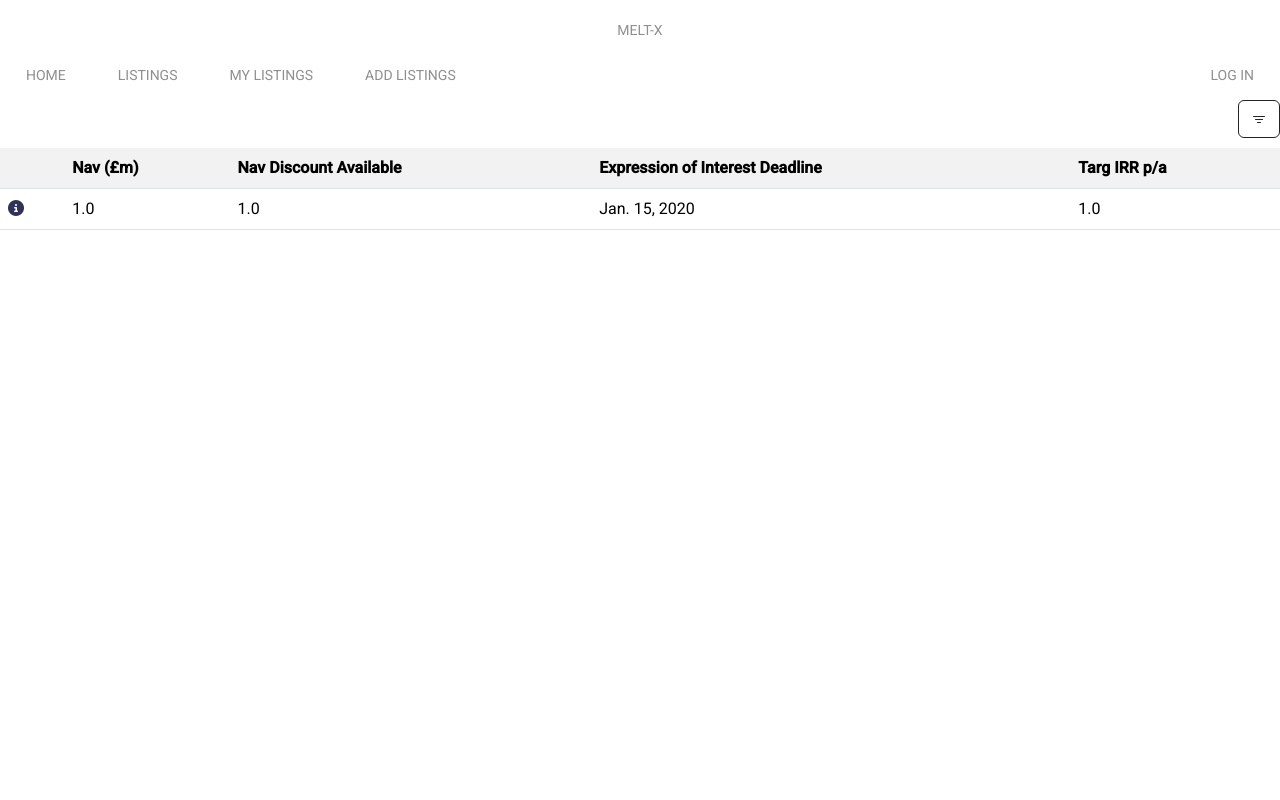
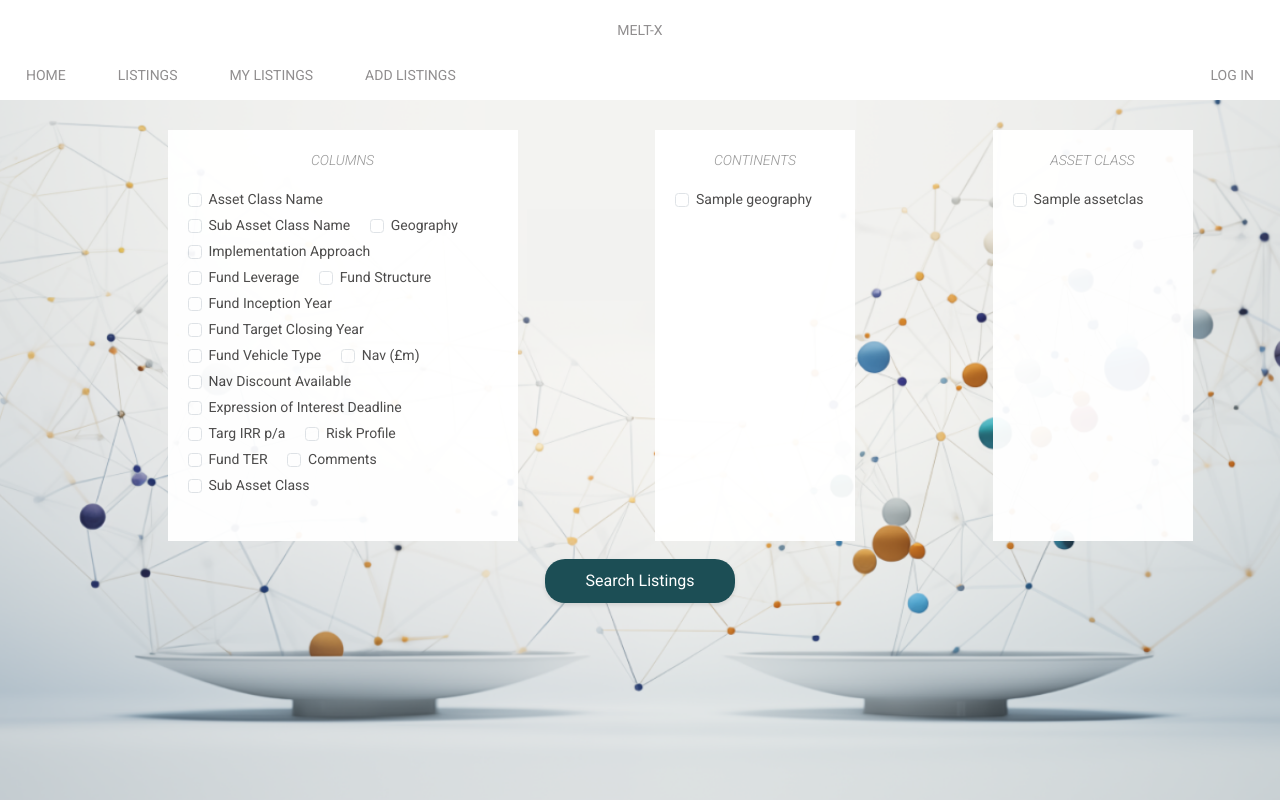
Before and after one commit to finno41/MeltEx-project, a Django app: page /listings/filter in a window 1280 px wide; the page is wider, and only the part inside the window is pictured. Run offline with Django 4.2, Linux system fonts and the light colour scheme; tables that the repository leaves empty hold one stand-in row (values such as "Sample post"); some libraries are stand-ins or nearby versions.

Commit message:
add filter page

```diff
--- a/meltexapp/config/general.py
+++ b/meltexapp/config/general.py
@@ -12,3 +12,7 @@ def permissions_key_value_dict():
 
 def permissions_key_value_tuples():
     return [(option["key"], option["name"]) for option in PERMISSION_OPTIONS]
+
+
+def get_config_by_key(key, config):
+    return next(lc for lc in config if lc["key"] == key)
--- a/meltexapp/helper/general.py
+++ b/meltexapp/helper/general.py
@@ -1,4 +1,5 @@
 from uuid import UUID
+import pandas as pd
 
 
 def convert_strings_to_uuids(ids, check=True):
@@ -9,3 +10,16 @@ def convert_strings_to_uuids(ids, check=True):
         return [UUID(id) for id in ids]
     else:
         return ids
+
+
+def bulk_manipulate_dict_list(list_of_dicts, from_to_map: dict = {}, add_keys={}):
+    """
+    Uses Pandas to manipulate lists of dicts.
+    Mass change keys using from_to_map to change key names, add keys with the same value using add_keys
+    """
+    df = pd.DataFrame(list_of_dicts)
+    if from_to_map:
+        df = df.rename(columns=from_to_map)
+    for key, value in add_keys.items():
+        df[key] = value
+    return df.to_dict("records")
--- /dev/null
+++ b/meltexapp/service/listing/filter.py
@@ -0,0 +1,45 @@
+from meltexapp.config.listing import LISTING_CONFIG
+from meltexapp.helper.asset_class import get_asset_class_options
+from meltexapp.helper.geography import get_continents_countries
+from meltexapp.helper.general import bulk_manipulate_dict_list
+import pandas as pd
+
+
+def get_filter_options(user):
+    columns = LISTING_CONFIG
+    asset_classes = get_asset_class_options(user)
+    asset_class_filter_data = bulk_manipulate_dict_list(
+        asset_classes,
+        from_to_map={"id": "key"},
+        add_keys={"default": True},
+    )
+    continents = get_continents_countries(user, continents_only=True)
+    continents_filter_data = bulk_manipulate_dict_list(
+        continents,
+        from_to_map={"id": "key"},
+        add_keys={"default": True},
+    )
+    return asset_class_filter_data, continents_filter_data, columns
+
+
+def add_filter_formatting(asset_class_filter, continents_filter, columns_filter):
+    return [
+        {
+            "name": "Columns",
+            "key": "columns",
+            "type": "tickbox",
+            "options": columns_filter,
+        },
+        {
+            "name": "Continents",
+            "key": "continents",
+            "type": "tickbox",
+            "options": continents_filter,
+        },
+        {
+            "name": "Asset Class",
+            "key": "asset_class",
+            "type": "tickbox",
+            "options": asset_class_filter,
+        },
+    ]
--- a/meltexapp/static/javascript/main.js
+++ b/meltexapp/static/javascript/main.js
@@ -10,3 +10,7 @@ function displayBannerNotification(type, message, topOfPageId, parentScrollEleme
   topOfPageElement.innerHTML = html
   parentScrollElement.scrollTop = 0;
 }
+
+function submitForm(formId) {
+  document.getElementById(formId).submit();
+}
--- /dev/null
+++ b/meltexapp/static/meltexapp/filter-listings.css
@@ -0,0 +1,23 @@
+.filter-options-card {
+  background-color: white;
+  opacity: 0.95;
+  min-width: 200px;
+  max-width: 350px;
+  padding: 20px 20px 40px;
+  font-size: 14px;
+  margin: 10px 10px;
+  color: #454444
+}
+
+.filter-options-card-title {
+  text-align: center;
+  margin-bottom: 10px;
+}
+
+.filter-card-container {
+  margin-top: 20px;
+  display: flex;
+  justify-content: space-evenly;
+  width: 100vw;
+  flex-wrap: wrap;
+}
--- a/meltexapp/static/meltexapp/main.css
+++ b/meltexapp/static/meltexapp/main.css
@@ -48,8 +48,9 @@ a:hover {
   background-size: cover;
   background-position: center top;
   background-image: url("../images/background.png");
-  height: 100vh;
+  background-attachment: fixed;
   min-width: 100vw;
+  min-height: 100vh;
 }
 
 .full-page-no-sb {
@@ -112,8 +113,8 @@ a:hover {
 }
 
 .confirm-button {
-  padding: 5px 40px;
-  background-color: rgb(51, 49, 87);
+  padding: 10px 40px;
+  background-color: #1C4E55;
   color: white;
   border-radius: 20px;
   box-shadow: 0 2px 4px rgba(0, 0, 0, 0.1);
--- /dev/null
+++ b/meltexapp/templates/listings/filter_listing.html
@@ -0,0 +1,32 @@
+{% extends "master.html" %}
+{% block content %}
+{% load static %}
+<link rel="stylesheet" href="{% static 'meltexapp/filter-listings.css' %}">
+<link rel="stylesheet" href="{% static 'meltexapp/main.css' %}">
+<script src="{% static 'javascript/main.js' %}"></script>
+<div class="main-background">
+  {% include "nav.html" %}
+  <form action="" id="filter-form" class="mb-2 ms-3 form-check form-check-inline" method="get"
+    onsubmit="setFormStore()">
+    <div class="filter-card-container">
+      {% for data in filter_data %}
+      <div class="filter-options-card">
+        <div class="filter-options-card-title">
+          <label for="{{data.key}}" class="category-text mb-2">{{data.name|upper}}</label></br>
+        </div>
+        {% for option in data.options %}
+        <div class="form-check form-check-inline">
+          <input class="form-check-input mr-2" type="checkbox" id="{{option.key}}" name="{{tb_settings.param}}"
+            value="{{option.key}}">
+          <label class="form-check-label" for="{{option.key}}">{{option.name}}</label><br>
+        </div>
+        {% endfor %}
+      </div>
+      {% endfor %}
+    </div>
+  </form>
+  <div class="center-children-horizontal">
+    <div class="confirm-button" onclick="submitForm('filter-form')">Search Listings</div>
+  </div>
+</div>
+{% endblock %}
--- a/meltexapp/urls.py
+++ b/meltexapp/urls.py
@@ -27,6 +27,7 @@ urlpatterns = [
         views.show_listing,
         name="show_listing",
     ),
+    path("listings/filter", views.filter_listings, name="filter_listings"),
     path("listings/<str:listings_type>", views.get_listings, name="get_listings"),
     path("ajax/load-subacs/", views.load_sub_acs, name="load_sub_acs"),
     path("load-geographies", views.load_geographies, name="load_geographies"),
--- a/meltexapp/views/views.py
+++ b/meltexapp/views/views.py
@@ -2,6 +2,7 @@ from django.http import HttpResponseNotFound, HttpResponse, JsonResponse
 from django.urls import reverse
 from meltex.messages import LOG_IN_PROTECT_MESSAGE
 from meltexapp.service.listing.search import listing_search
+from meltexapp.service.listing.filter import get_filter_options, add_filter_formatting
 from meltexapp.dto.listing import ListingDTOCollection, ListingDTO
 from meltexapp.data_format.table import format_for_table
 from meltexapp.helper.asset_class import get_asset_class_options
@@ -227,3 +228,12 @@ def register_interest(request, listing_id):
         return JsonResponse({"error": str(e)}, status=400)
 
     return JsonResponse({"message": "Interest successfully registered"}, status=200)
+
+
+def filter_listings(request):
+    user = request.user
+    asset_class_filter_data, continents_filter_data, columns = get_filter_options(user)
+    filter_data = add_filter_formatting(
+        asset_class_filter_data, continents_filter_data, columns
+    )
+    return render(request, "listings/filter_listing.html", {"filter_data": filter_data})
```
